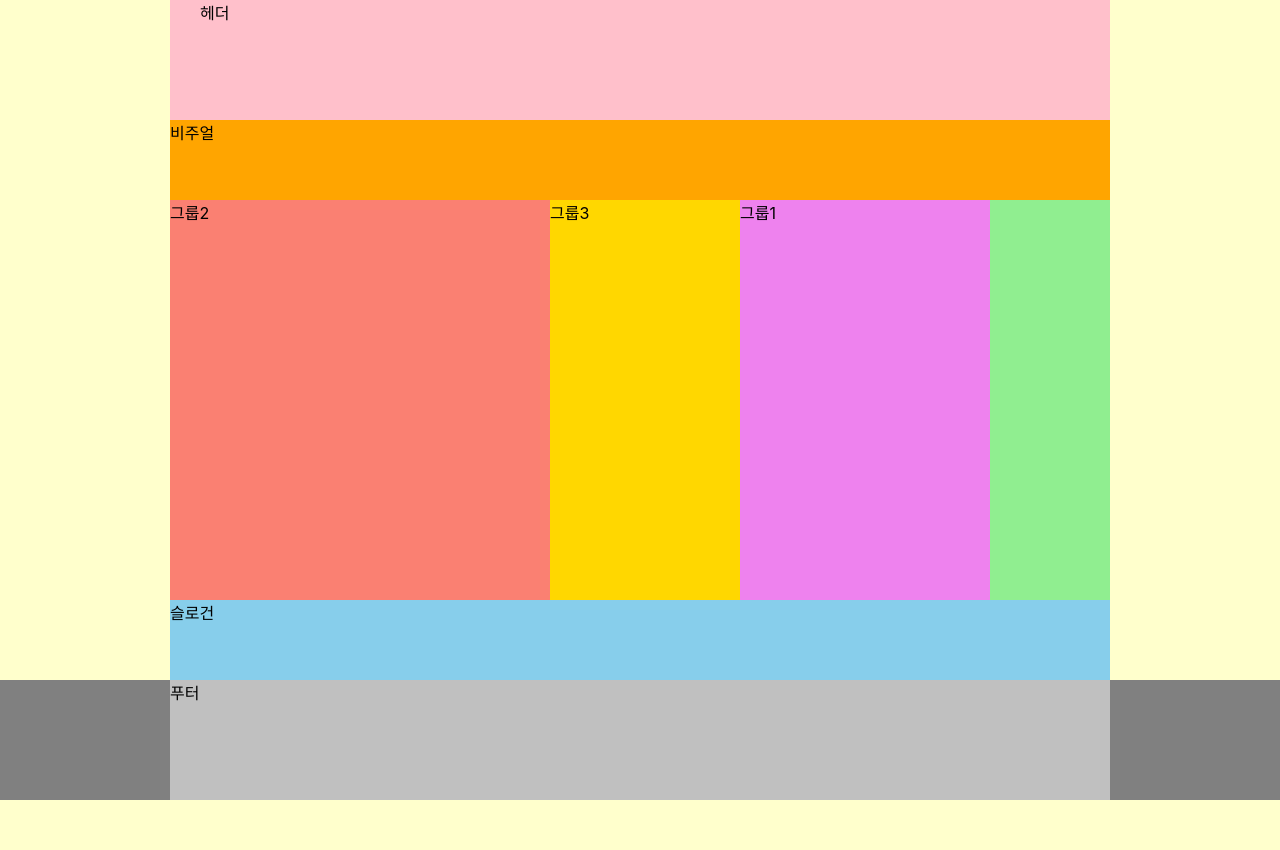
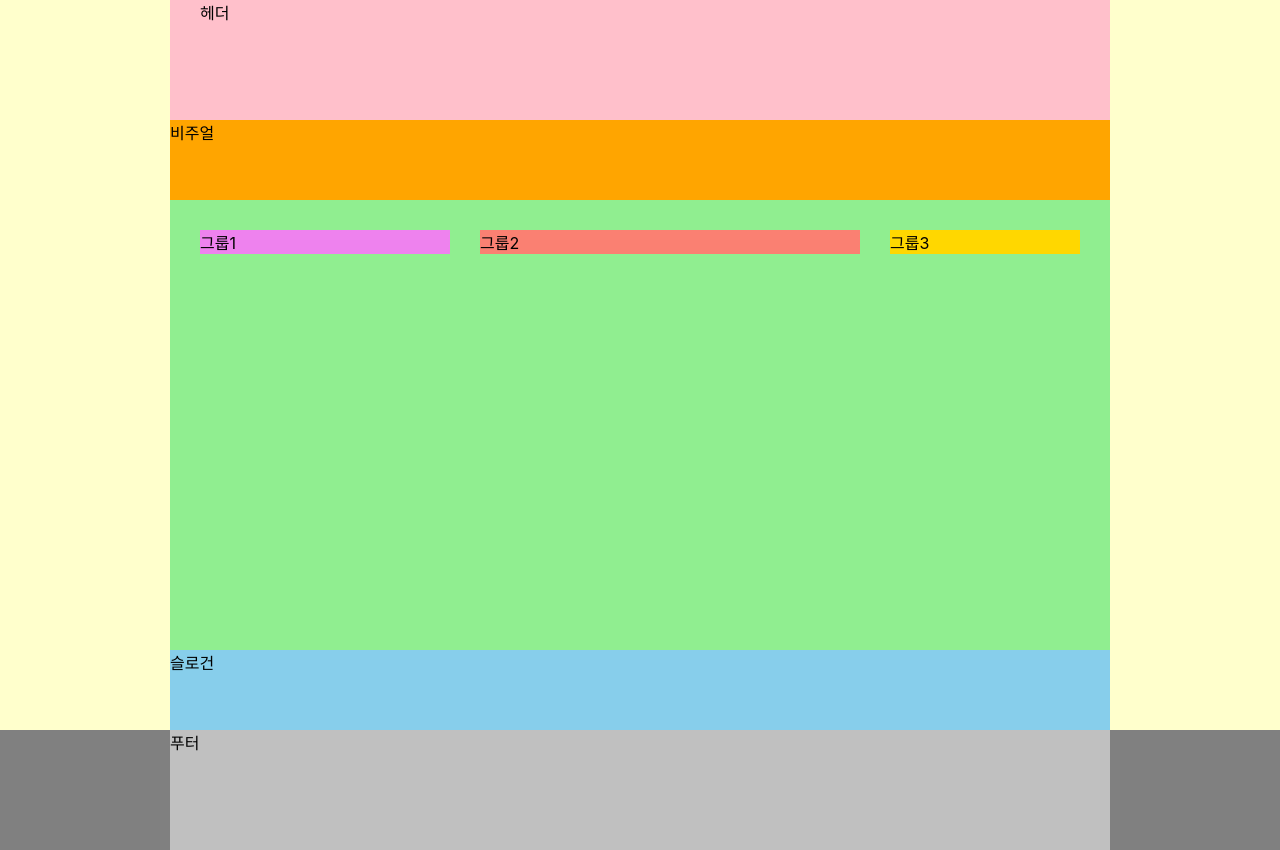
Before and after one commit to to06109/HTML5, a website: page index.html in a window 1280 px wide. Before the commit the page ends 800 px from the top, so only its background shows below. Drawn offline with Linux system fonts and the light colour scheme; a web font is replaced by a local one.

Commit message:
flex를 이용한 메인 레이아웃 완성

```diff
--- a/styles/style.css
+++ b/styles/style.css
@@ -43,14 +43,17 @@ header {
 /* 메인 */
 .main {
   background: lightgreen;
-  height: 50vh;
+  min-height: 450px;
   display: flex;
+  flex-flow: row nowrap;
+  justify-content: space-between;
+  align-items: flex-start;
+  padding: 30px;
 }
 
 .group1 {
   background: violet;
   width: 250px;
-  order: 1;
 }
 
 .group2 {
```
